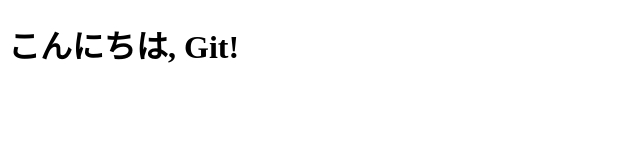
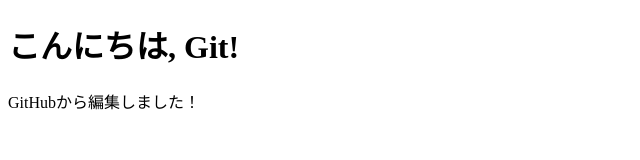
Before and after one commit to haru48/Git_Command_Tutrial, a plain HTML site: page index.html in a window 1280 px wide. Shown: the whole page, without its empty margins (0-640 px from the left). Drawn offline with Linux system fonts and the light colour scheme.

Commit message:
Update index.html

```diff
--- a/index.html
+++ b/index.html
@@ -5,5 +5,6 @@
 </head>
 <body>
   <h1>こんにちは, Git!</h1>
+  <p>GitHubから編集しました！</p>
 </body>
 </html>
```
